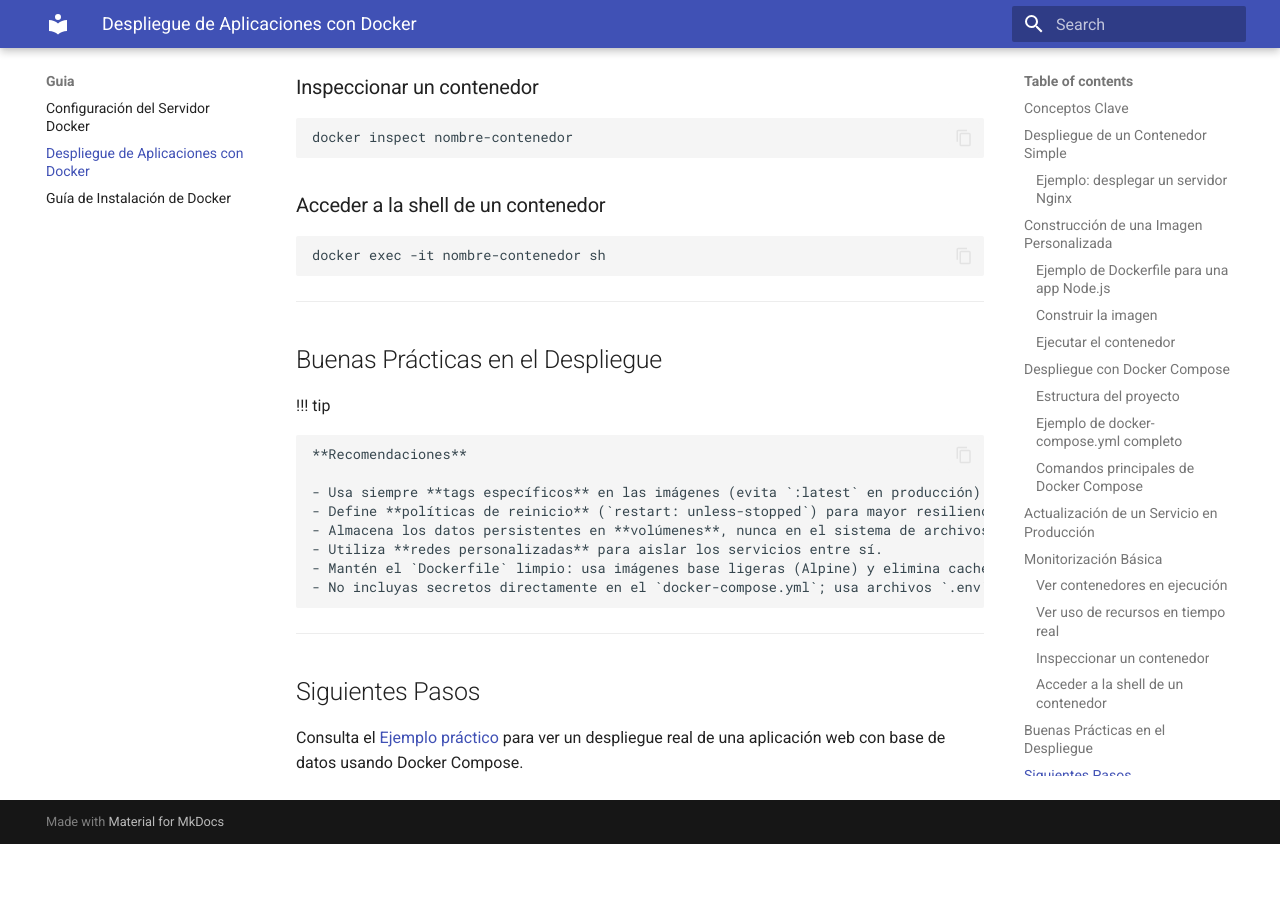
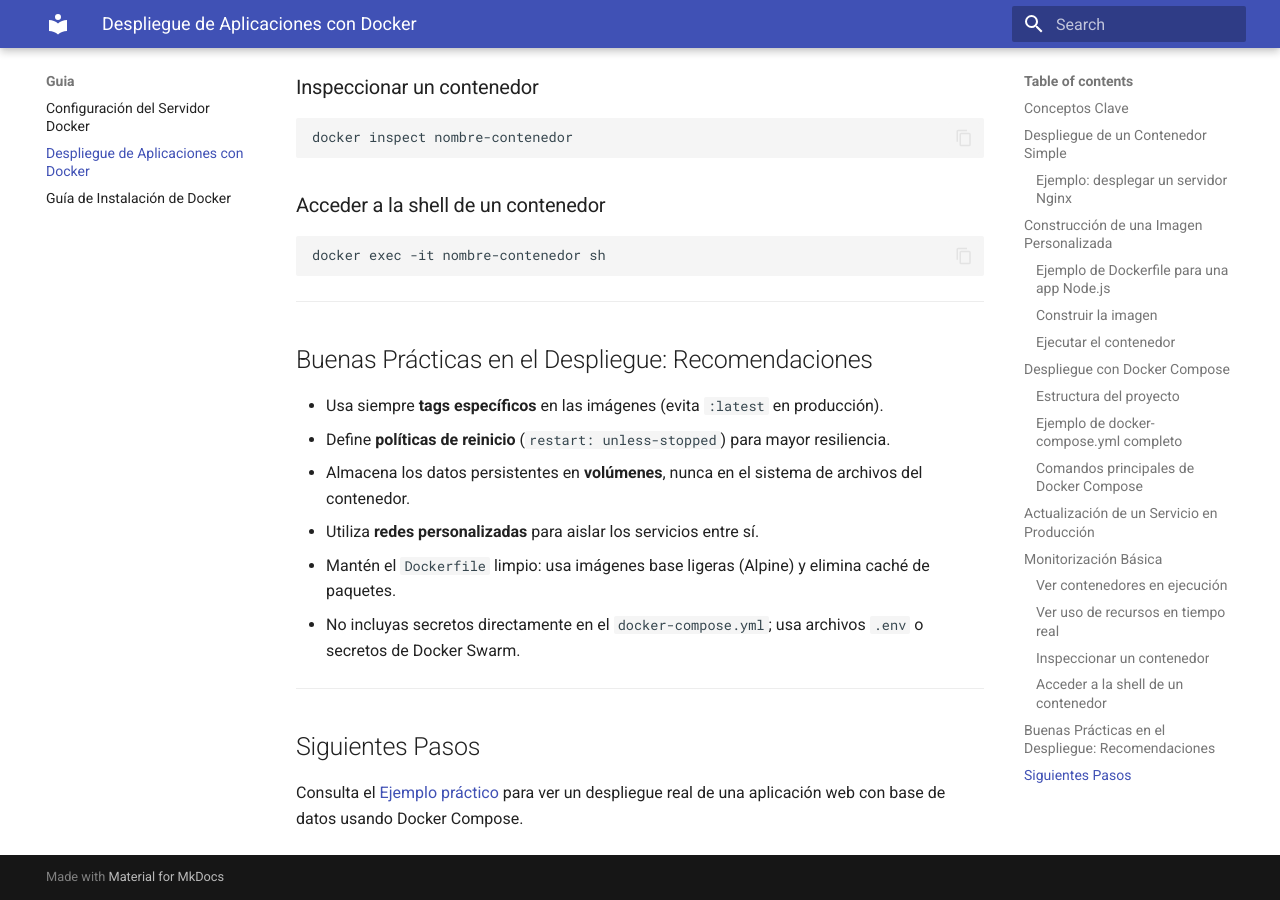
Before and after one commit to fperez1291/cd_6_2, an MkDocs documentation site: the page built from docs/guia/despliegue.md, in a window 1280 px wide and 900 px high, scrolled down 4497 px. Built offline with MkDocs 1.6.1 and Material for MkDocs 9.7.7, drawn with Linux system fonts in a browser that asks for light colours; before the commit the page ends 5341 px from its top, so only the background shows below that.

Commit message:
Corregidos blockquotes malformados

```diff
--- a/docs/guia/despliegue.md
+++ b/docs/guia/despliegue.md
@@ -215,18 +215,14 @@
 
 ---
 
-## Buenas Prácticas en el Despliegue
+## Buenas Prácticas en el Despliegue: Recomendaciones
 
-!!! tip
-
-    **Recomendaciones**
-
-    - Usa siempre **tags específicos** en las imágenes (evita `:latest` en producción).
-    - Define **políticas de reinicio** (`restart: unless-stopped`) para mayor resiliencia.
-    - Almacena los datos persistentes en **volúmenes**, nunca en el sistema de archivos del contenedor.
-    - Utiliza **redes personalizadas** para aislar los servicios entre sí.
-    - Mantén el `Dockerfile` limpio: usa imágenes base ligeras (Alpine) y elimina caché de paquetes.
-    - No incluyas secretos directamente en el `docker-compose.yml`; usa archivos `.env` o secretos de Docker Swarm.
+- Usa siempre **tags específicos** en las imágenes (evita `:latest` en producción).
+- Define **políticas de reinicio** (`restart: unless-stopped`) para mayor resiliencia.
+- Almacena los datos persistentes en **volúmenes**, nunca en el sistema de archivos del contenedor.
+- Utiliza **redes personalizadas** para aislar los servicios entre sí.
+- Mantén el `Dockerfile` limpio: usa imágenes base ligeras (Alpine) y elimina caché de paquetes.
+- No incluyas secretos directamente en el `docker-compose.yml`; usa archivos `.env` o secretos de Docker Swarm.
 
 ---
 
```
Also changed, not shown: docs/guia/configuracion.md (+7 -8 lines).
